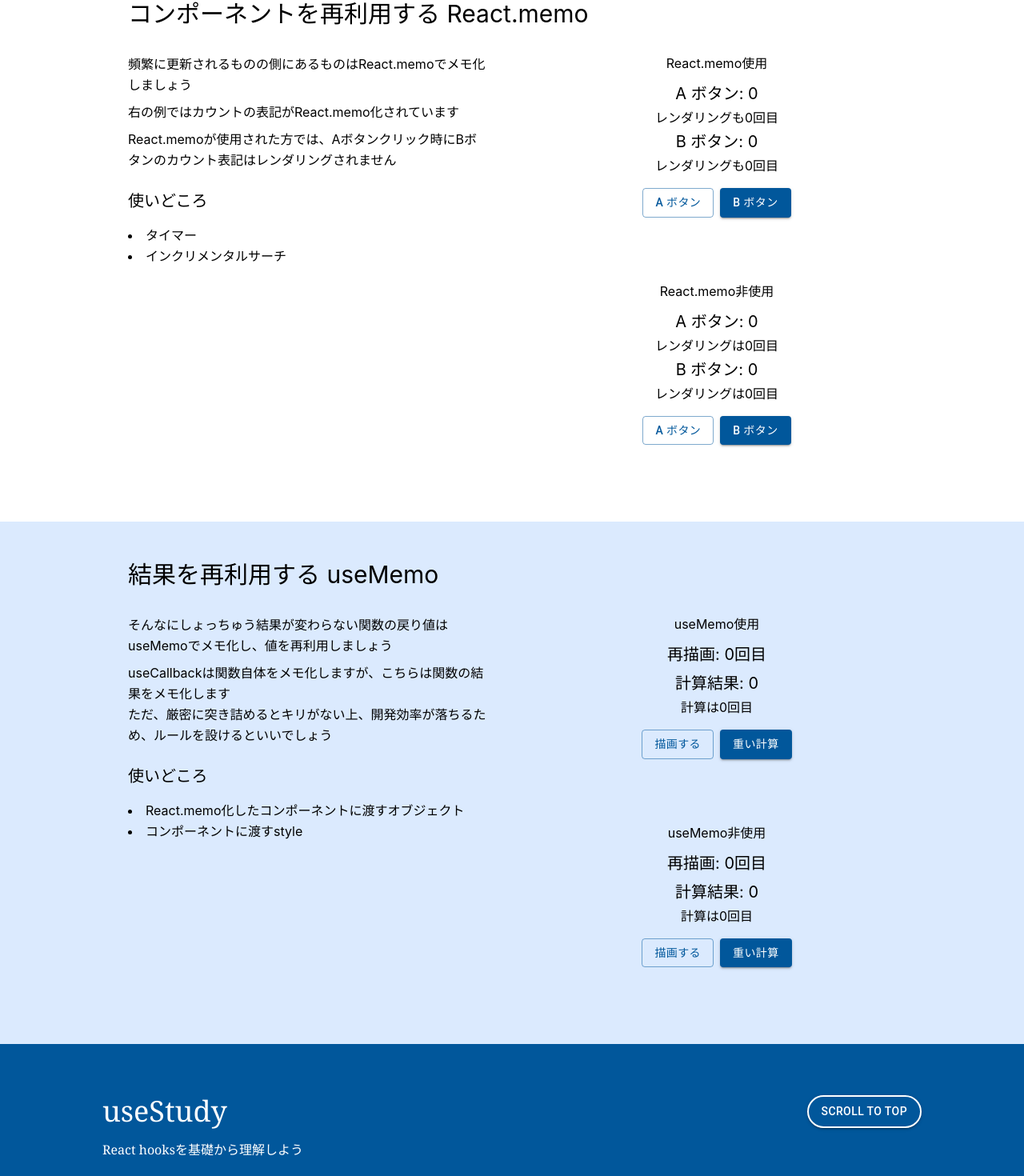
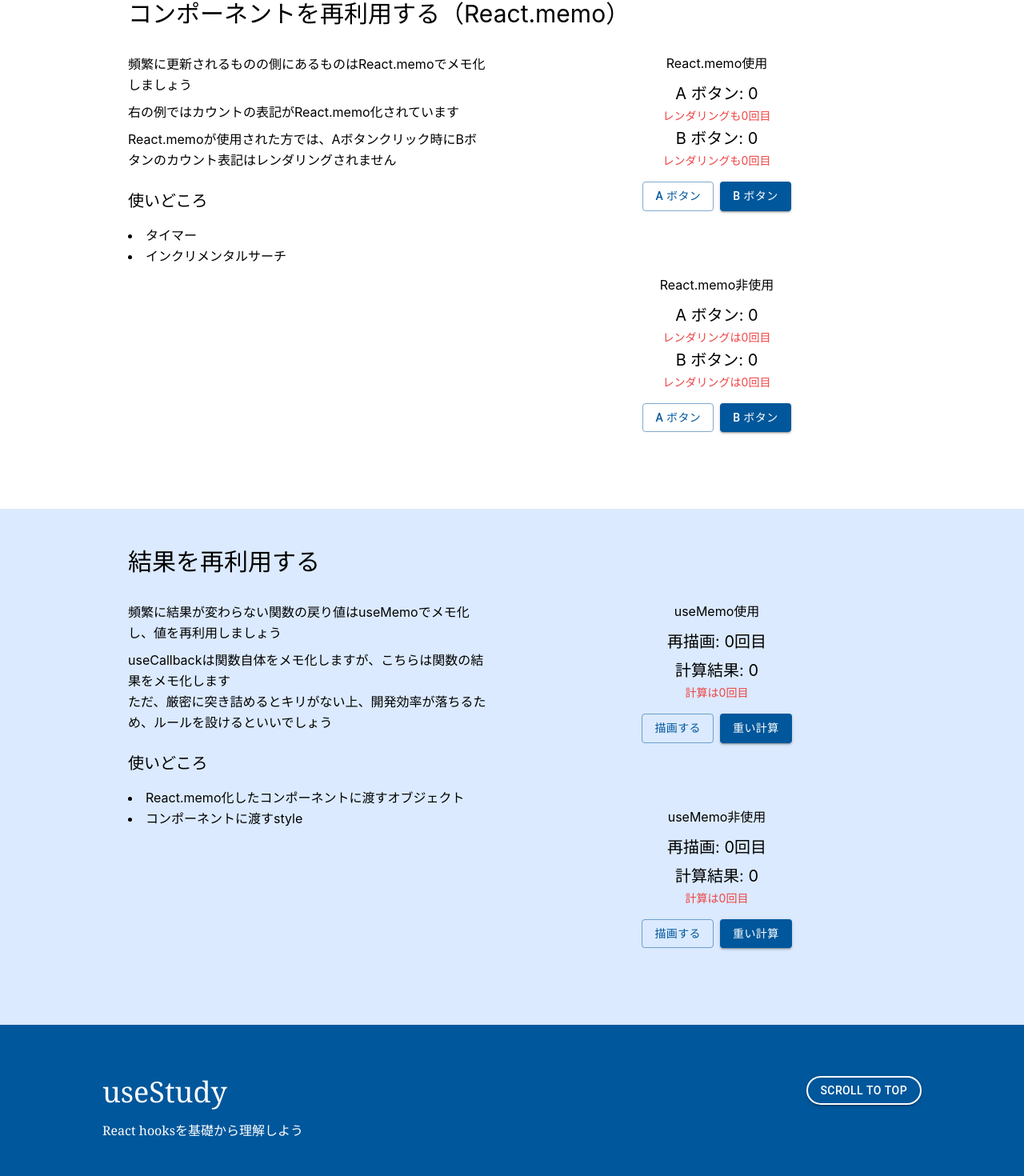
Before and after one commit to sgwr-0113/use-study, a React (Create React App) app: page /memo in a window 1280 px wide. Shown: the part 497-1967 px from the top of the page at 80% size. Built offline with nearby package versions, Linux system fonts and the light colour scheme.

Commit message:
refactoring

```diff
--- a/src/components/memo/ReactMemo.tsx
+++ b/src/components/memo/ReactMemo.tsx
@@ -38,7 +38,8 @@ const Field: React.FC<FieldProps> = (props) => {
     <>
       {isUseMemo ? (
         <>
-          <MemoCount text="A ボタン" countState={countA} /> <p className="attention-red">レンダリングも{countA}回目</p>
+          <MemoCount text="A ボタン" countState={countA} />
+          <p className="attention-red">レンダリングも{countA}回目</p>
           <MemoCount text="B ボタン" countState={countB} />
           <p className="attention-red">レンダリングも{countB}回目</p>
         </>
@@ -46,7 +47,6 @@ const Field: React.FC<FieldProps> = (props) => {
         <>
           <Count text="A ボタン" countState={countA} />
           <p className="attention-red">レンダリングは{countA + countB}回目</p>
-
           <Count text="B ボタン" countState={countB} />
           <p className="attention-red">レンダリングは{countA + countB}回目</p>
         </>
--- a/src/components/memo/SquareMemo.tsx
+++ b/src/components/memo/SquareMemo.tsx
@@ -40,7 +40,7 @@ export const SquareMemo = () => {
       <div className="description">
         <div className="description-left">
           <p className="description-left-p">
-            そんなにしょっちゅう結果が変わらない関数の戻り値はuseMemoでメモ化し、値を再利用しましょう
+            頻繁に結果が変わらない関数の戻り値はuseMemoでメモ化し、値を再利用しましょう
           </p>
           <p>useCallbackは関数自体をメモ化しますが、こちらは関数の結果をメモ化します</p>
           <p className="description-left-p">
--- a/src/components/shared/Footer.tsx
+++ b/src/components/shared/Footer.tsx
@@ -13,15 +13,19 @@ const CustomButton = styled(Button)({
 
 export const Footer: React.FC = () => {
   return (
-    <div className="flex justify-between px-32 pt-16 pb-24 w-screen font-serif text-white bg-primary-blue">
+    <div className="flex justify-between px-8 pt-8 pb-16 w-screen font-serif text-white bg-primary-blue md:px-32 md:pt-16 md:pb-24">
       <div>
         <Link to="/" onClick={() => window.scrollTo(0, 0)}>
-          <h1 className="mb-4 text-4xl">useStudy</h1>
+          <h1 className="mb-4 text-3xl md:text-4xl">useStudy</h1>
         </Link>
-        <p>React hooksを基礎から理解しよう</p>
+        <p className="text-sm md:text-base">React hooksを基礎から理解しよう</p>
       </div>
       <CustomButton variant="contained" onClick={() => window.scrollTo(0, 0)}>
-        Scroll To Top
+        <p className="p-1 text-xs md:p-0 md:text-sm">
+          <span className="block md:inline md:mr-1">Scroll</span>
+          <span className="block md:inline md:mr-1">To</span>
+          <span className="block md:inline">Top</span>
+        </p>
       </CustomButton>
     </div>
   );
--- a/src/index.css
+++ b/src/index.css
@@ -18,7 +18,7 @@ code {
   @apply mx-auto max-w-screen-lg;
 }
 .section-heading {
-  @apply px-8 text-3xl;
+  @apply px-8 text-2xl md:text-3xl;
 }
 .description {
   @apply md:flex;
@@ -44,6 +44,6 @@ code {
 .description-right-container-h3 {
   @apply mb-2;
 }
-.attentino-red {
+.attention-red {
   @apply text-sm text-red-500;
 }
--- a/src/pages/Memo.tsx
+++ b/src/pages/Memo.tsx
@@ -10,13 +10,13 @@ export const Memo: React.FC = () => {
       <SubHeader title="useMemo" text="結果を再利用する" />
       <section className="py-12">
         <div className="section-container">
-          <h2 className="section-heading">コンポーネントを再利用する React.memo</h2>
+          <h2 className="section-heading">コンポーネントを再利用する（React.memo）</h2>
           <ReactMemo />
         </div>
       </section>
       <section className="py-12 bg-blue-100">
         <div className="section-container">
-          <h2 className="section-heading">結果を再利用する useMemo</h2>
+          <h2 className="section-heading">結果を再利用する</h2>
           <SquareMemo />
         </div>
       </section>
```
